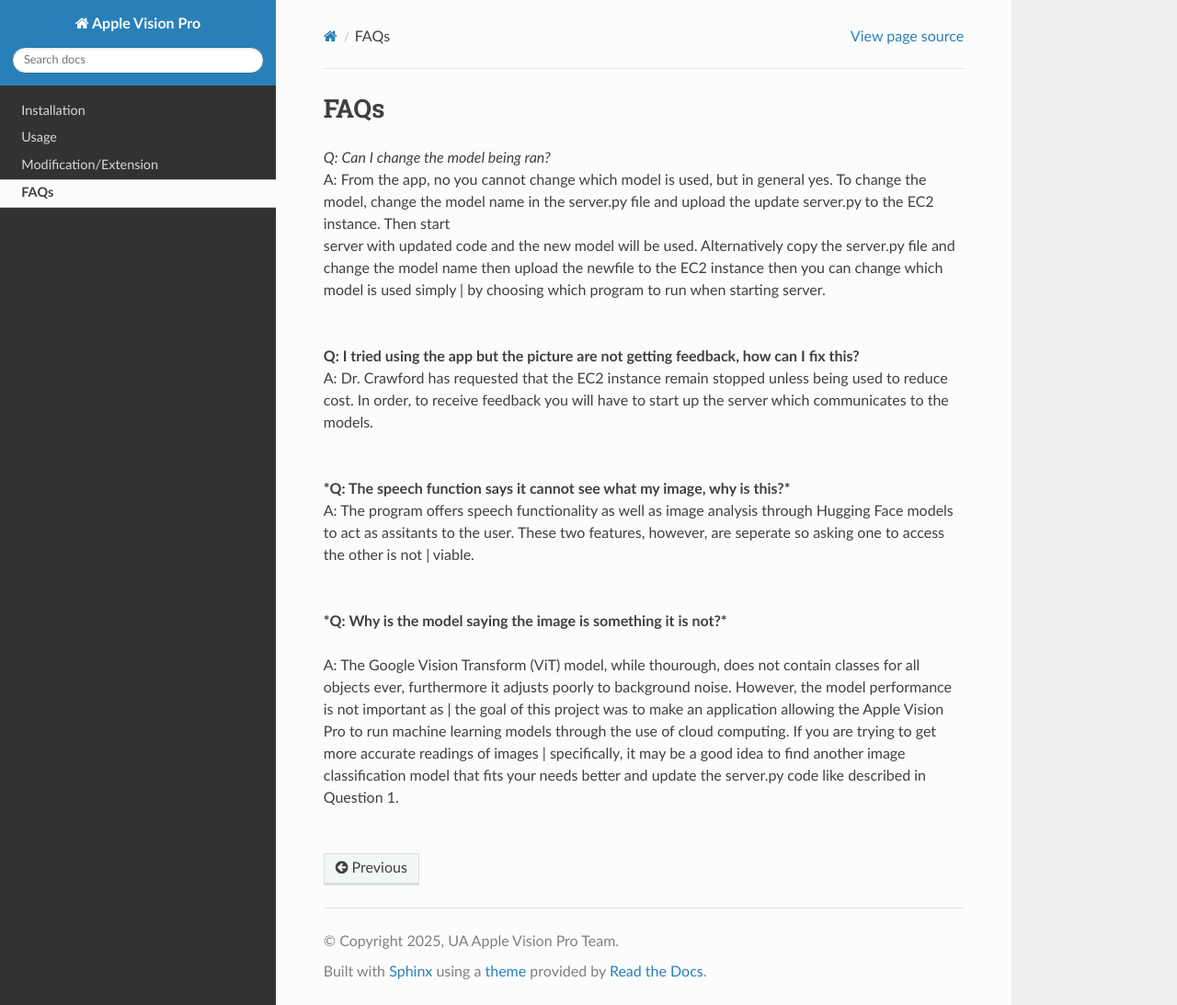
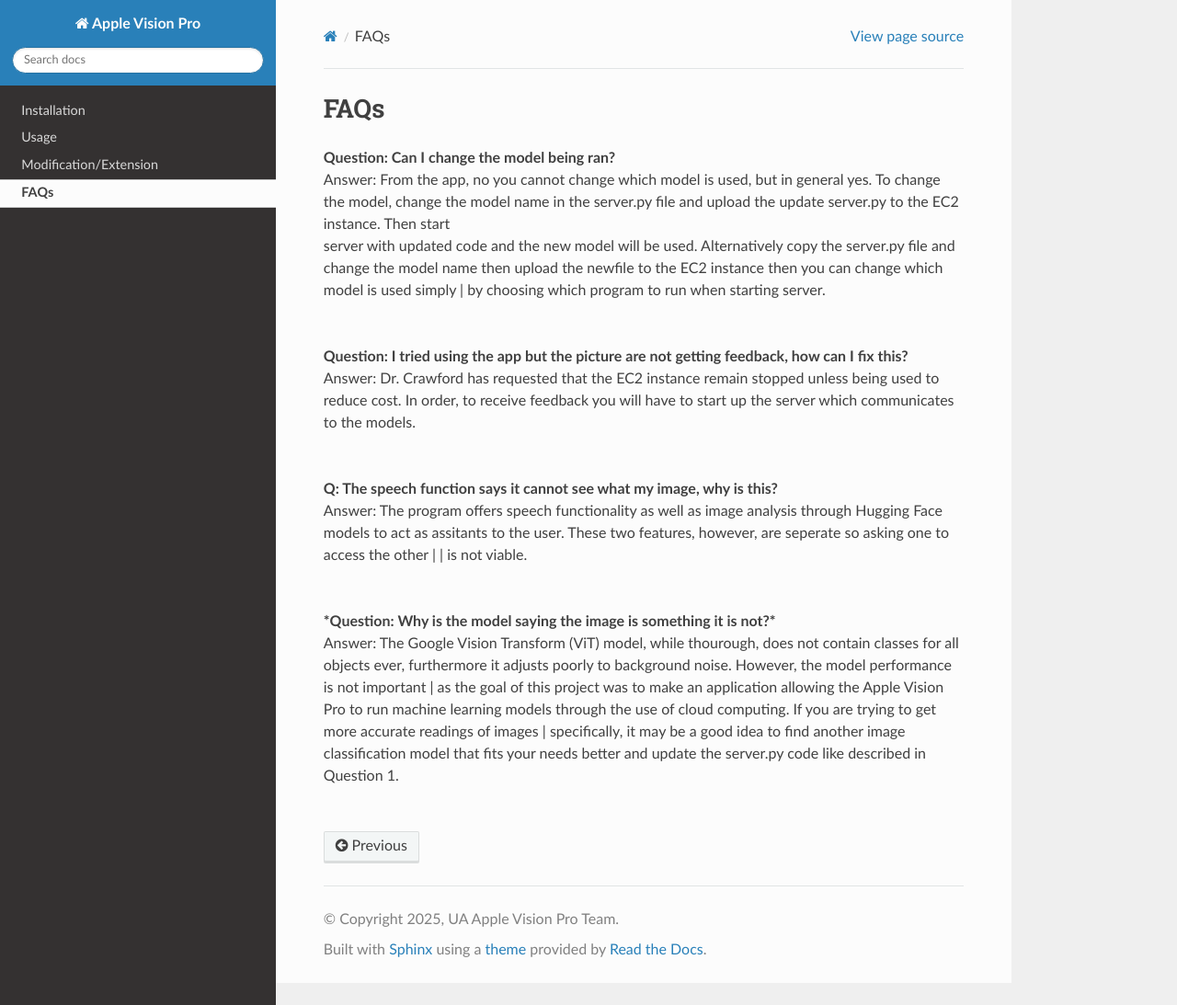
Before and after one commit to Apple-Vision-Pro-UA-CS495/apple-vision-pro-tutorial, a Sphinx documentation site: the page built from docs/source/faqs.rst, in a window 1280 px wide and 1093 px high. Shown: the whole window at 92% size. Built offline with Sphinx 7.4.7 and the Read the Docs theme 3.1.0, drawn with Linux system fonts in a browser that asks for light colours.

Commit message:
Update faqs.rst

```diff
--- a/docs/source/faqs.rst
+++ b/docs/source/faqs.rst
@@ -1,20 +1,19 @@
 FAQs
 =======================
 
-| *Q: Can I change the model being ran?*
-| A: From the app, no you cannot change which model is used, but in general yes. To change the model, change the model name in the server.py file and upload the update server.py to the EC2 instance. Then start
+| **Question: Can I change the model being ran?**
+| Answer: From the app, no you cannot change which model is used, but in general yes. To change the model, change the model name in the server.py file and upload the update server.py to the EC2 instance. Then start
 | server with updated code and the new model will be used. Alternatively copy the server.py file and change the model name then upload the newfile to the EC2 instance then you can change which model is used simply | by choosing which program to run when starting server.
 |
 
-| **Q: I tried using the app but the picture are not getting feedback, how can I fix this?**
-| A: Dr. Crawford has requested that the EC2 instance remain stopped unless being used to reduce cost. In order, to receive feedback you will have to start up the server which communicates to the models.
+| **Question: I tried using the app but the picture are not getting feedback, how can I fix this?**
+| Answer: Dr. Crawford has requested that the EC2 instance remain stopped unless being used to reduce cost. In order, to receive feedback you will have to start up the server which communicates to the models.
 |
 
-| ***Q: The speech function says it cannot see what my image, why is this?***
-| A: The program offers speech functionality as well as image analysis through Hugging Face models to act as assitants to the user. These two features, however, are seperate so asking one to access the other is not | viable.
+| **Q: The speech function says it cannot see what my image, why is this?**
+| Answer: The program offers speech functionality as well as image analysis through Hugging Face models to act as assitants to the user. These two features, however, are seperate so asking one to access the other | | is not viable.
 |
 
-| ***Q: Why is the model saying the image is something it is not?***
+| ***Question: Why is the model saying the image is something it is not?***
+| Answer: The Google Vision Transform (ViT) model, while thourough, does not contain classes for all objects ever, furthermore it adjusts poorly to background noise. However, the model performance is not important | as the goal of this project was to make an application allowing the Apple Vision Pro to run machine learning models through the use of cloud computing. If you are trying to get more accurate readings of images    | specifically, it may be a good idea to find another image classification model that fits your needs better and update the server.py code like described in Question 1.
 |
-| A: The Google Vision Transform (ViT) model, while thourough, does not contain classes for all objects ever, furthermore it adjusts poorly to background noise. However, the model performance is not important as   | the goal of this project was to make an application allowing the Apple Vision Pro to run machine learning models through the use of cloud computing. If you are trying to get more accurate readings of images      | specifically, it may be a good idea to find another image classification model that fits your needs better and update the server.py code like described in Question 1.
-|
```
